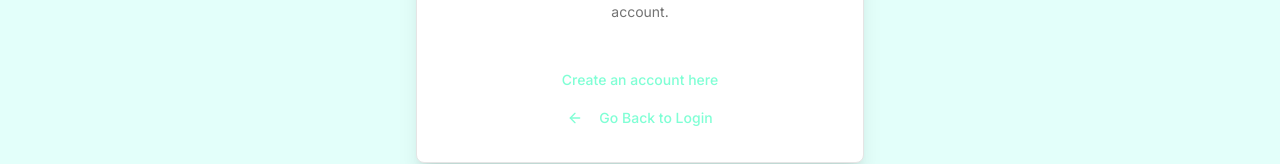
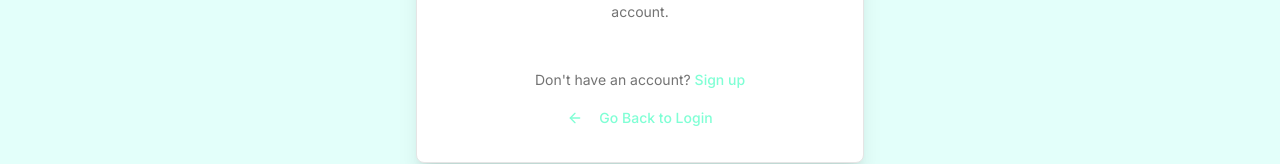
Before and after one commit to ConnorBrug/Campus-Connections, a Next.js app: page /forgot-password in a window 1280 px wide. Shown: the part 471-635 px from the top of the page. Built offline with nearby package versions, Linux system fonts and the light colour scheme.

Commit message:
nvm go back to what you did

```diff
--- a/src/app/(auth)/forgot-password/page.tsx
+++ b/src/app/(auth)/forgot-password/page.tsx
@@ -21,8 +21,9 @@ export default function ForgotPasswordPage() {
         </CardHeader>
         <CardFooter className="flex flex-col items-center space-y-2 pt-6">
           <p className="text-sm text-muted-foreground">
+            Don&apos;t have an account?{' '}
             <Link href="/signup" className="font-medium text-primary hover:underline">
-              Create an account here
+              Sign up
             </Link>
           </p>
            <Button variant="link" asChild className="text-sm">
```
